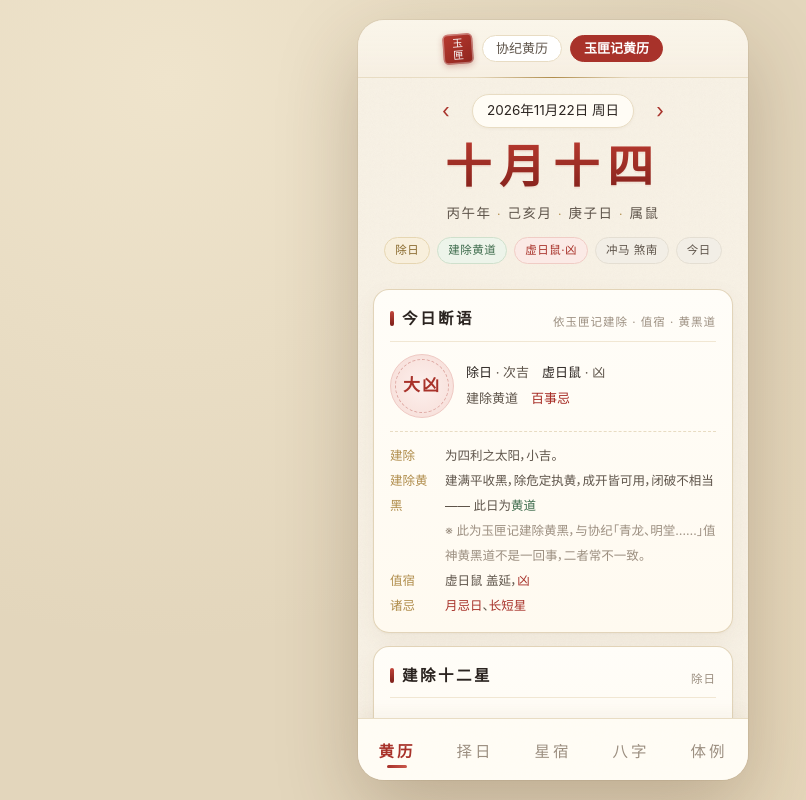
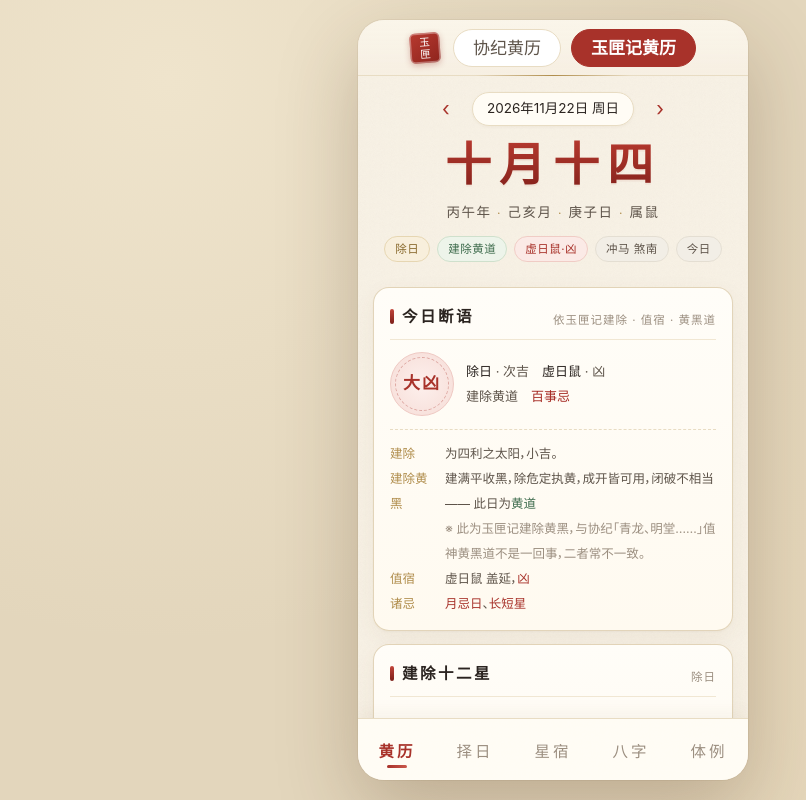
Before and after one commit to wincard8/huangli, a plain HTML site: page yuxiaji.html in a window 1280 px wide. Shown: the whole page, without its empty margins (87-893 px from the left). Drawn offline with Linux system fonts and the light colour scheme.

Commit message:
update yuxiaji.html

```diff
--- a/yuxiaji.html
+++ b/yuxiaji.html
@@ -295,8 +295,9 @@ body{font-family:var(--sans);background:
 .dy{border-radius:10px}
 @media(prefers-reduced-motion:reduce){*{transition:none!important}}
 
-.appsw-wrap{display:flex;gap:8px;align-items:center}
-.appsw{font-size:13px;padding:5px 13px;border-radius:15px;border:1px solid var(--line);
+.topbar{height:auto;padding:9px 0 8px}
+.appsw-wrap{display:flex;gap:10px;align-items:center;margin-left:4px}
+.appsw{font-size:17px;padding:8px 19px;border-radius:20px;border:1px solid var(--line);
   background:#fff;color:var(--ink2);text-decoration:none;letter-spacing:0;line-height:1.2;font-family:inherit}
 .appsw.on{background:var(--red);border-color:var(--red);color:#fff;font-weight:600}
 </style>
```
